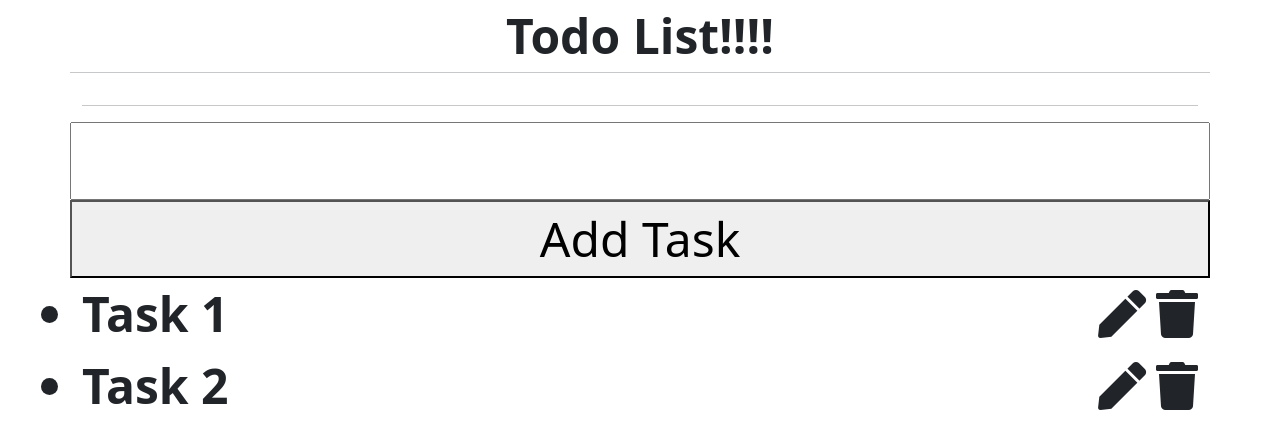
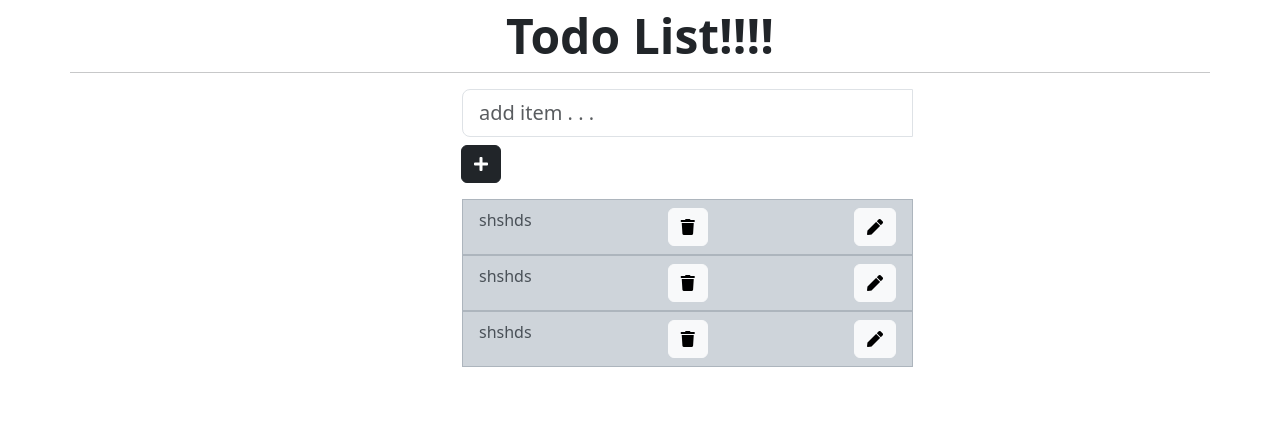
Before and after one commit to ashfaque07/todo-list-app, a React (Create React App) app: page / in a window 1280 px wide. Shown: the top 448 px of the page. Built offline with nearby package versions, Linux system fonts and the light colour scheme.

Commit message:
made changes

```diff
--- a/src/App.css
+++ b/src/App.css
@@ -2,7 +2,7 @@
   text-align: center;
 }
 
-.row {
+.row1 {
   display: flex;
   justify-content: center;
   align-items: center;
--- a/src/App.js
+++ b/src/App.js
@@ -4,8 +4,8 @@ import Todo from "./components/Todo";
 import TodoList from "./TodoList";
 
 function App() {
-  return <Todo />;
-  // return <TodoList />;
+  // return <Todo />;
+  return <TodoList />;
 
 }
 
--- a/src/TodoList.js
+++ b/src/TodoList.js
@@ -9,7 +9,6 @@ import FormControl from "react-bootstrap/FormControl";
 import ListGroup from "react-bootstrap/ListGroup";
 
 import Heading from "./components/Heading";
-import {Greet} from "./components/Heading";
 
 class TodoList extends Component {
   constructor(props) {
@@ -19,10 +18,10 @@ class TodoList extends Component {
     this.state = {
       userInput: "",
       list: [
-        {id: 0.5675490664201642, value: 'shshds'},
-        {id: 0.5675490664201652, value: 'shshds'},
-        {id: 0.5675490664201662, value: 'shshds'},
-    ],
+        { id: 0.5675490664201642, value: "shshds" },
+        { id: 0.5675490664201652, value: "shshds" },
+        { id: 0.5675490664201662, value: "shshds" },
+      ],
     };
   }
 
@@ -94,10 +93,8 @@ class TodoList extends Component {
             fontWeight: "bolder",
           }}
         >
-         <Heading />
-         <Greet name="Hello" />
+          <Heading />
         </Row>
-        <hr />
         <Row>
           <Col md={{ span: 5, offset: 4 }}>
             <InputGroup className="mb-3">
@@ -115,7 +112,7 @@ class TodoList extends Component {
                   className="mt-2"
                   onClick={() => this.addItem()}
                 >
-                  ADD
+                  <i class="fa fa-plus"></i>
                 </Button>
               </InputGroup>
             </InputGroup>
@@ -143,16 +140,15 @@ class TodoList extends Component {
                           variant="light"
                           onClick={() => this.deleteItem(item.id)}
                         >
-                          Delete
+                          <i class="fa fa-trash"></i>
                         </Button>
                       </span>
                       <span>
-
                         <Button
                           variant="light"
                           onClick={() => this.editItem(index)}
                         >
-                          Edit
+                          <i class="fa fa-pen"></i>
                         </Button>
                       </span>
                     </ListGroup.Item>
--- a/src/components/Heading.js
+++ b/src/components/Heading.js
@@ -5,7 +5,7 @@ class Heading extends Component {
     return (
       <React.Fragment>
         Todo List!!!!
-        <hr></hr>
+        <hr />
       </React.Fragment>
     );
   }
```
